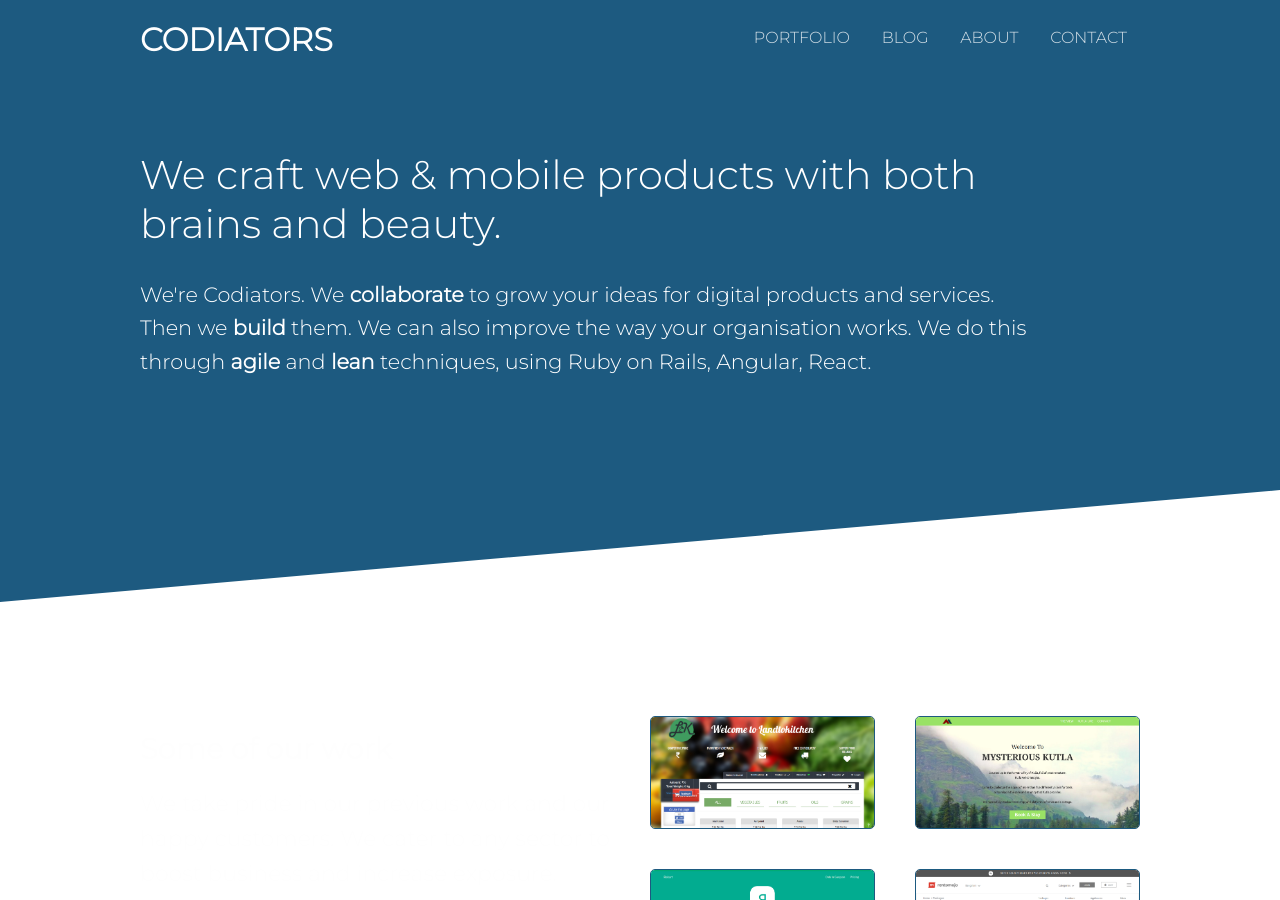
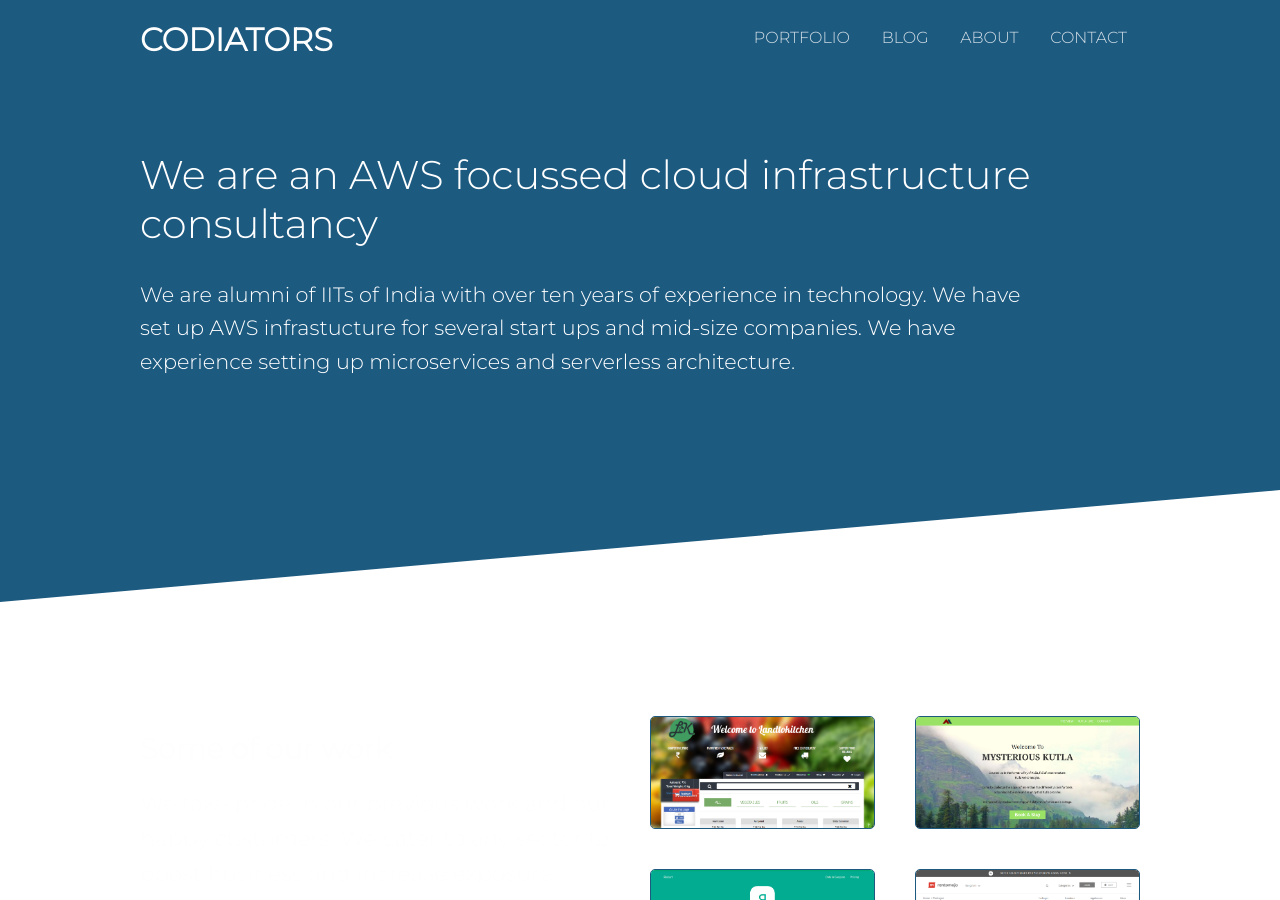
Before and after one commit to Codiators/codiators.github.io, a Jekyll site: the page built from index.html, in a window 1280 px wide and 900 px high. Built offline with Jekyll 4.4.1, drawn with Linux system fonts in a browser that asks for light colours.

Commit message:
Change the first block of website

```diff
--- a/index.html
+++ b/index.html
@@ -4,10 +4,10 @@ title: Codiators
 
 <section class="hero diagonal">
 	<div class="container">
-		<h2 class="editable">We craft web & mobile products with both brains and beauty.</h2>
-		<p class="subtext editable">We're Codiators. We <strong>collaborate</strong> to grow your ideas for digital products and services. Then we <strong>build</strong> them. We can also improve the way your organisation works.
-
-		We do this through <strong>agile</strong> and <strong>lean</strong> techniques, using Ruby on Rails, Angular, React.</p>
+		<h2 class="editable">We are an AWS focussed cloud infrastructure consultancy</h2>
+		<p class="subtext editable">We are alumni of IITs of India with over ten years of experience
+			 in technology. We have set up AWS infrastucture for several start ups and mid-size companies.
+		 We have experience setting up microservices and serverless architecture. </p>
 	</div>
 </section>
 
```
Also changed, not shown: 2 other files.
